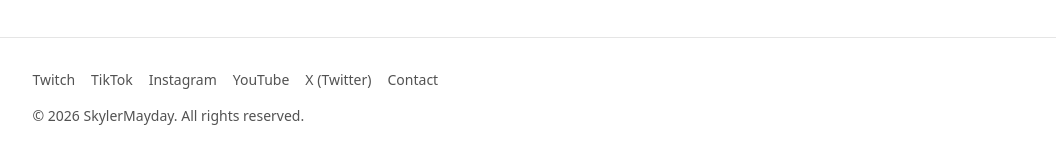
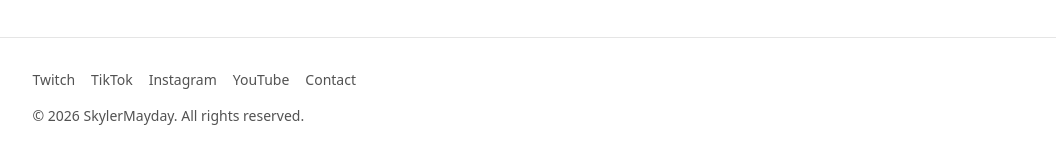
Before and after one commit to SkylerMayday/Skylermayday-site, a Next.js app: page /shop in a window 1280 px wide. Shown: the part 642-797 px from the top of the page, without its empty margins (104-1160 px from the left). Built offline with nearby package versions, Linux system fonts and the light colour scheme.

Commit message:
Remove X (Twitter) from platform links

```diff
--- a/data/site-config.ts
+++ b/data/site-config.ts
@@ -53,11 +53,6 @@ export const siteConfig = {
       handle: "@skylermayday",
       url: "https://youtube.com/@skylermayday",
     },
-    {
-      platform: "X (Twitter)",
-      handle: "@SkylerMayday",
-      url: "https://x.com/SkylerMayday",
-    },
   ] satisfies PlatformLink[],
 
   schedule: [
```
